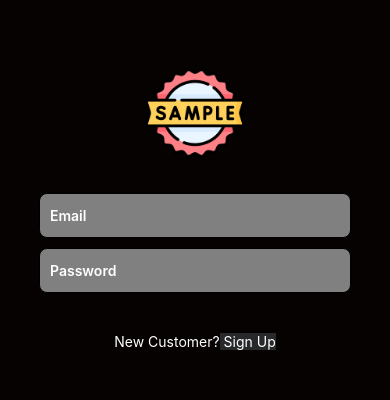
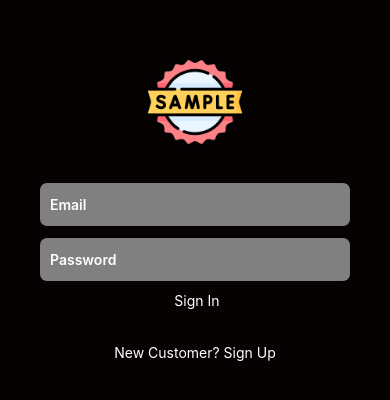
Before and after one commit to tejatayi/DeliveryApp, a React Native app: screen / in a window 390 px wide. Shown: the part 216-616 px from the top of the page. Built offline with nearby package versions, Linux system fonts and the light colour scheme.

Commit message:
Sign_In_integrated

```diff
--- a/App.js
+++ b/App.js
@@ -9,9 +9,12 @@ import {
   TouchableOpacity,
 } from "react-native";
 import React from "react";
+import { useState } from "react";
 import { NavigationContainer } from "@react-navigation/native";
 import { createNativeStackNavigator } from "@react-navigation/native-stack";
 import Signup from "./pages/SignUpPage.js";
+import MenuPage from "./pages/MenuPage.js";
+import { signIn } from "./pages/FirebaseAuth.js";
 
 const Stack = createNativeStackNavigator();
 
@@ -19,7 +22,7 @@ export default function App() {
   return (
     <NavigationContainer>
       <Stack.Navigator initialRouteName="Login">
-        {/* Home Screen */}
+        {/* Home Screen or Login screen */}
         <Stack.Screen
           name="Login"
           component={LoginPage}
@@ -32,12 +35,19 @@ export default function App() {
           component={Signup}
           options={{ headerShown: false }}
         />
+        <Stack.Screen
+          name="MenuPage"
+          component={MenuPage}
+          options={{ headerShown: false }}
+        />
       </Stack.Navigator>
     </NavigationContainer>
   );
 }
 
 function LoginPage({ navigation }) {
+  const [email, setEmail] = useState("");
+  const [password, setPassword] = useState("");
   return (
     <View style={styles.container}>
       <StatusBar style="auto" />
@@ -49,12 +59,23 @@ function LoginPage({ navigation }) {
         placeholder="Email "
         keyboardType="email-address"
         autoCapitalize="none"
+        value={email}
+        onChangeText={(text) => setEmail(text)}
       />
       <TextInput
         style={styles.login_page_user_password}
         placeholder="Password" //password
         secureTextEntry={true}
+        value={password}
+        onChangeText={(text) => setPassword(text)}
       />
+      <TouchableOpacity
+        style={signUpStyles.signUpButton}
+        onPress={() => signIn(email, password, navigation)}
+      >
+        <Text style={signUpStyles.buttonText}> Sign In</Text>
+      </TouchableOpacity>
+
       <View style={signUpStyles.signUpContainer}>
         <Text style={signUpStyles.newCustomerText}>New Customer?</Text>
         <TouchableOpacity
@@ -106,10 +127,10 @@ const signUpStyles = StyleSheet.create({
   signUpContainer: {
     flexDirection: "row",
     alignItems: "center",
-    marginTop: 30,
+    marginTop: 35,
   },
   signUpButton: {
-    backgroundColor: "#27292B",
+    backgroundColor: "#060202",
     marginLeft: "20",
     marginRight: "20",
     paddingLeft: "2",
--- a/pages/FirebaseAuth.js
+++ b/pages/FirebaseAuth.js
@@ -1,5 +1,12 @@
 import { initializeApp, getApps, getApp } from "firebase/app";
-import { getAuth, createUserWithEmailAndPassword } from "firebase/auth";
+import {
+  getAuth,
+  createUserWithEmailAndPassword,
+  signInWithEmailAndPassword,
+} from "firebase/auth";
+import { useState } from "react";
+
+//const [user_authorized, setuser_authorized] = useState(false);
 
 const firebaseConfig = {
   apiKey: "AIzaSyA_gzi7-qypJ0uk_NI-kOiMmQowgG-JCno",
@@ -14,27 +21,45 @@ const firebaseConfig = {
 
 // Initialize Firebase if not already initialized
 
-const signUp = (email, password) => {
+export const signUp = (email, password, navigation) => {
   let app;
-
+  // Check if Firebase app is already initialized
   if (getApps().length === 0) {
-    // Check if Firebase app is already initialized
-
     app = initializeApp(firebaseConfig); // If no app is initialized, initialize the app
   } else {
-    // If Firebase is already initialized, use the existing app
-    app = getApp(); // get the default app
+    app = getApp(); //If Firebase is already initialized, use the existing app,get the default app
   }
   const auth = getAuth(app); // Get Firebase Authentication instance
   createUserWithEmailAndPassword(auth, email, password)
     .then(() => {
-      console.log("User signed up successfully!");
-      alert("user-SignUp successful");
+      console.log(`${email} Signed up successfully!`);
+      navigation.navigate("MenuPage");
     })
     .catch((error) => {
-      console.error("Catch-Error signing up: ", error.message);
+      console.error(` Sign_Up for user ${email} failed:`, error.message);
       alert(error);
     });
 };
 
-export default signUp;
+export const signIn = (email, password, navigation) => {
+  console.log(`Signin for ${email} initiated`);
+  let app;
+  // Check if Firebase app is already initialized
+  if (getApps().length === 0) {
+    app = initializeApp(firebaseConfig); // If no app is initialized, initialize the app
+  } else {
+    app = getApp(); // If Firebase is already initialized, use the existing app,get the default app
+  }
+  const auth = getAuth(app); // Get Firebase Authentication instance
+  signInWithEmailAndPassword(auth, email, password)
+    .then(() => {
+      console.log(`Signin for ${email} successfully`);
+      navigation.navigate("MenuPage");
+    })
+    .catch((error) => {
+      console.error(` Sign_In for user ${email} failed:`, error.message);
+      alert(error);
+    });
+};
+
+//export default signUp;
--- /dev/null
+++ b/pages/MenuPage.js
@@ -0,0 +1,30 @@
+import React from "react";
+import {
+  View,
+  Text,
+  StyleSheet,
+  TextInput,
+  TouchableOpacity,
+} from "react-native";
+
+export default function MenuPage({ navigation }) {
+  return (
+    <View style={styles.container}>
+      <Text style={styles.text}>Welcome to the Menu Page</Text>
+      {/* Add other components as needed */}
+    </View>
+  );
+}
+
+const styles = StyleSheet.create({
+  container: {
+    flex: 1,
+    justifyContent: "center",
+    alignItems: "center",
+    backgroundColor: "#f0f0f0",
+  },
+  text: {
+    fontSize: 20,
+    color: "#000",
+  },
+});
--- a/pages/SignUpPage.js
+++ b/pages/SignUpPage.js
@@ -10,7 +10,7 @@ import {
 import "@react-native-firebase/app";
 import auth from "@react-native-firebase/auth";
 import GoogleButton from "react-google-button";
-import signUp from "./FirebaseAuth";
+import { signUp } from "./FirebaseAuth";
 
 export default function Signup({ navigation }) {
   const [firstName, setFirstName] = useState("");
@@ -55,7 +55,7 @@ export default function Signup({ navigation }) {
       />
 
       <View style={styles.authentication_container}>
-        <TouchableOpacity onPress={() => signUp(email, password)}>
+        <TouchableOpacity onPress={() => signUp(email, password, navigation)}>
           <Text style={styles.Signup_button}>SignUp</Text>
         </TouchableOpacity>
       </View>
```
Also changed, not shown: 1 other file (tests, documents, lock files or other folders).
